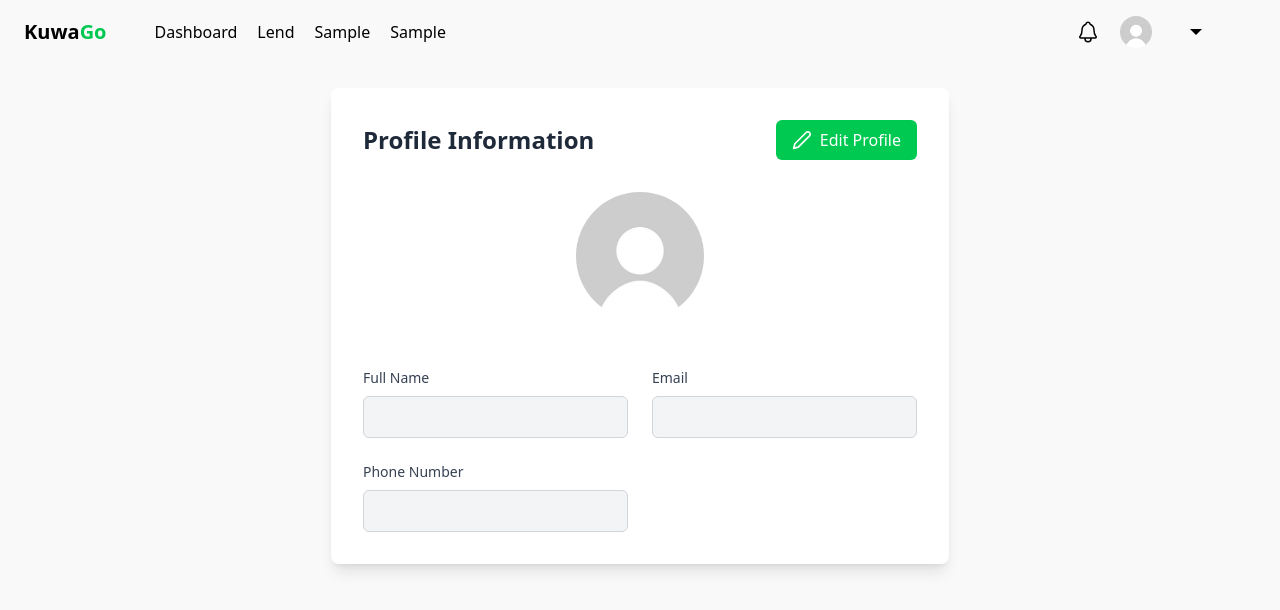
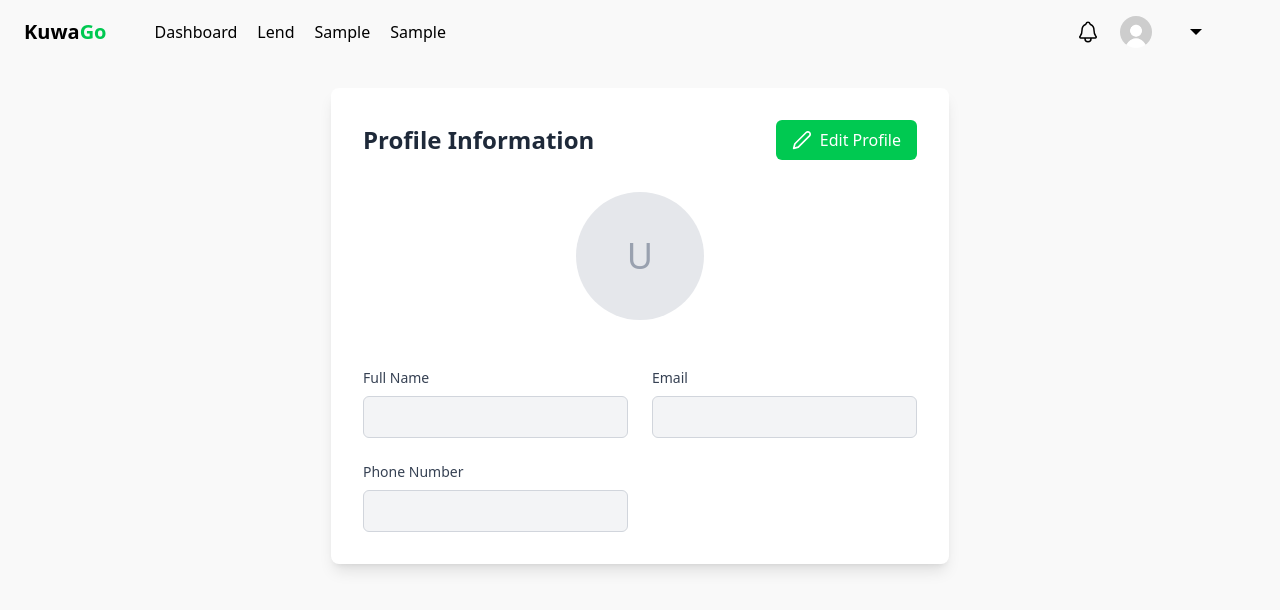
Before and after one commit to soliken1/Kuwago, a Next.js app: page /profile in a window 1280 px wide. Shown: the top 610 px of the page. Built offline with nearby package versions, Linux system fonts and the light colour scheme.

Commit message:
static to dynamic PP v4

```diff
--- a/src/components/profile/client/ProfileForm.tsx
+++ b/src/components/profile/client/ProfileForm.tsx
@@ -11,16 +11,13 @@ export default function ProfileForm() {
     fullName: "",
     email: "",
     phoneNumber: "",
-    profilePicture: "/Images/User.jpg",
+    profilePicture: "",
   });
 
   // Update form data when profile changes
   React.useEffect(() => {
     if (profile) {
-      setFormData({
-        ...profile,
-        profilePicture: profile.profilePicture || "/Images/User.jpg",
-      });
+      setFormData(profile);
     }
   }, [profile]);
 
@@ -94,13 +91,21 @@ export default function ProfileForm() {
         <form onSubmit={handleSubmit} className="space-y-6">
           <div className="flex flex-col items-center mb-8">
             <div className="relative w-32 h-32 mb-4">
+              {formData.profilePicture ? (
                 <Image
-                src={formData.profilePicture || "/Images/User.jpg"}
+                  src={formData.profilePicture}
                   alt="Profile"
                   fill
                   className="rounded-full object-cover"
                   priority
                 />
+              ) : (
+                <div className="w-full h-full rounded-full bg-gray-200 flex items-center justify-center">
+                  <span className="text-4xl text-gray-400">
+                    {formData.fullName?.charAt(0)?.toUpperCase() || "U"}
+                  </span>
+                </div>
+              )}
               {isEditing && (
                 <button
                   type="button"
--- a/src/hooks/users/useProfile.ts
+++ b/src/hooks/users/useProfile.ts
@@ -20,15 +20,12 @@ interface ProfileError {
   statusCode: number;
 }
 
-// Default profile picture
-const DEFAULT_PROFILE_PICTURE = "/Images/User.jpg";
-
 export const useProfile = () => {
   const [profile, setProfile] = useState<UserProfile>({
     fullName: "",
     email: "",
     phoneNumber: "",
-    profilePicture: DEFAULT_PROFILE_PICTURE,
+    profilePicture: "",
   });
   const [isLoading, setIsLoading] = useState(false);
   const [error, setError] = useState<string | null>(null);
@@ -48,8 +45,7 @@ export const useProfile = () => {
             fullName: parsedData.fullName || "",
             email: parsedData.email || "",
             phoneNumber: parsedData.phoneNumber || "",
-            profilePicture:
-              parsedData.profilePicture || DEFAULT_PROFILE_PICTURE,
+            profilePicture: parsedData.profilePicture || "",
           });
         } catch (error) {
           console.error("Error parsing user data:", error);
@@ -82,7 +78,7 @@ export const useProfile = () => {
       const data: ProfileResponse = await response.json();
       setProfile({
         ...data.data,
-        profilePicture: data.data.profilePicture || DEFAULT_PROFILE_PICTURE,
+        profilePicture: data.data.profilePicture || "",
       });
     } catch (err) {
       setError(
```
Lines whose indentation alone changed are shown as unchanged.
